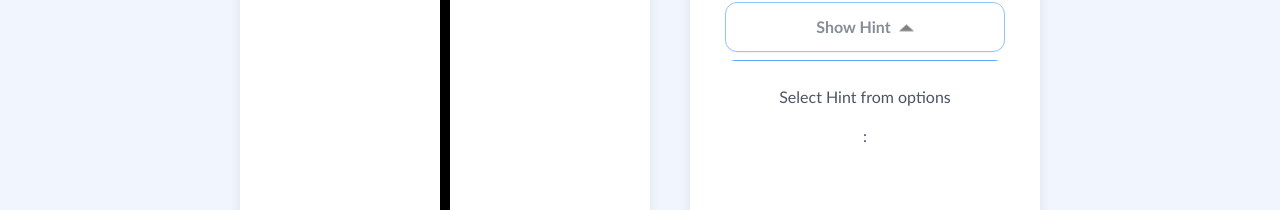
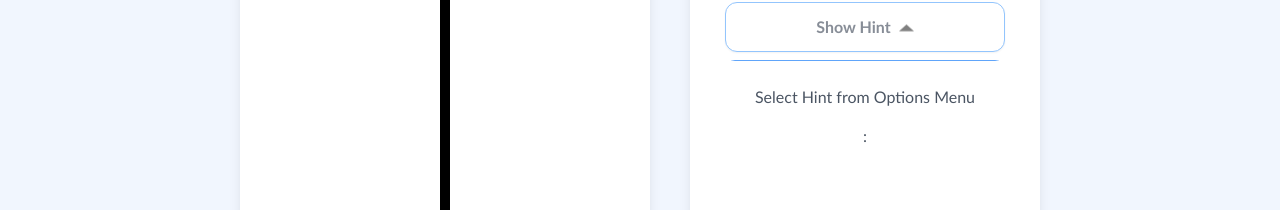
Before and after one commit to t33y/hangman, a React (Create React App) app: page / in a window 1280 px wide. Both pictures are taken after a click on the button "Show Hint". Shown: the part 271-481 px from the top of the page. Built offline with nearby package versions, Linux system fonts and the light colour scheme; no server answers.

Commit message:
Updates hint display

```diff
--- a/src/Hint.jsx
+++ b/src/Hint.jsx
@@ -144,7 +144,7 @@ function Hint({
           variants={itemVariants}
           className="text-left py-3"
         >
-          {!options.Hint && "Select Hint from options"}
+          {!options.Hint && "Select Hint from Options Menu"}
           <p
             style={{
               textTransform: "capitalize",
```
